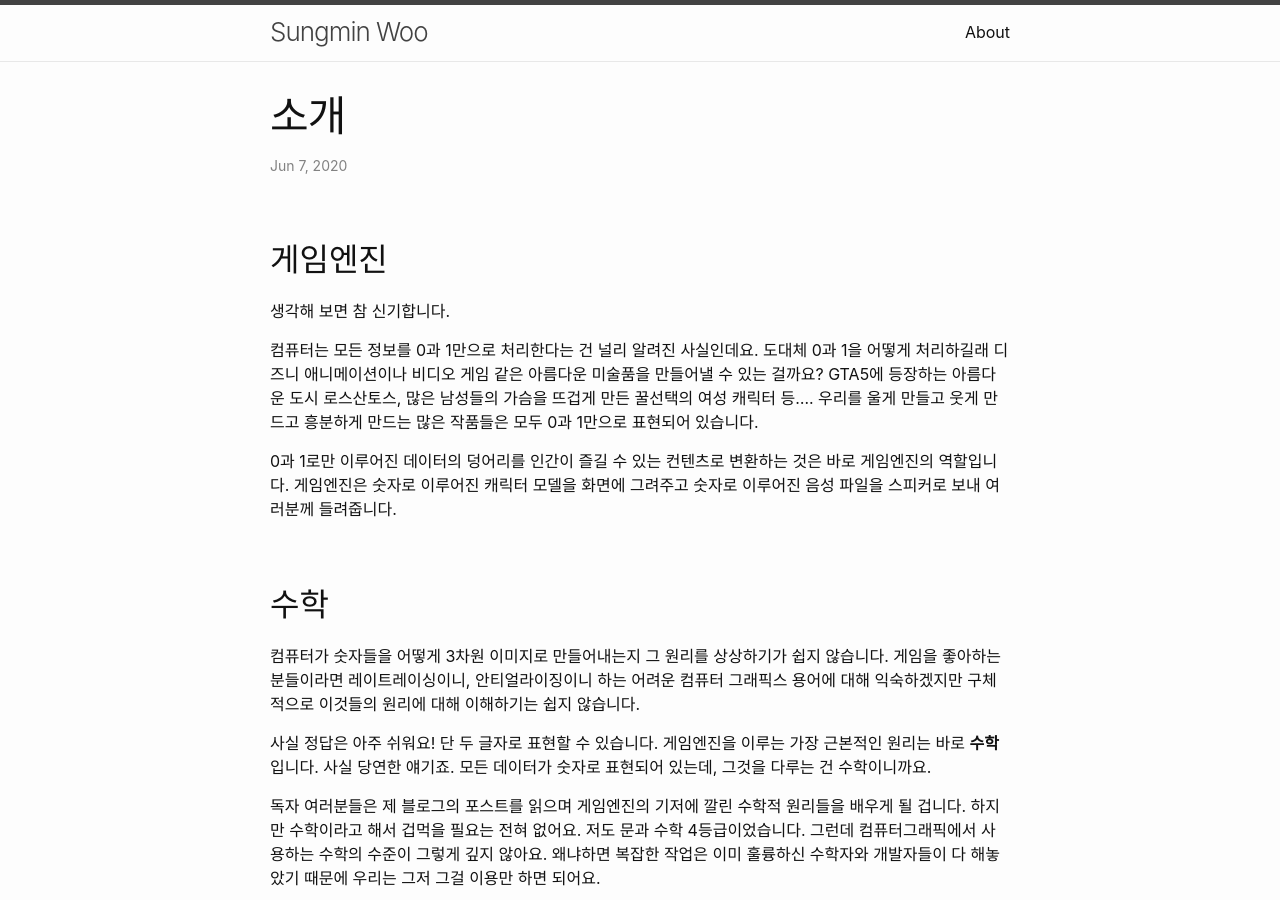
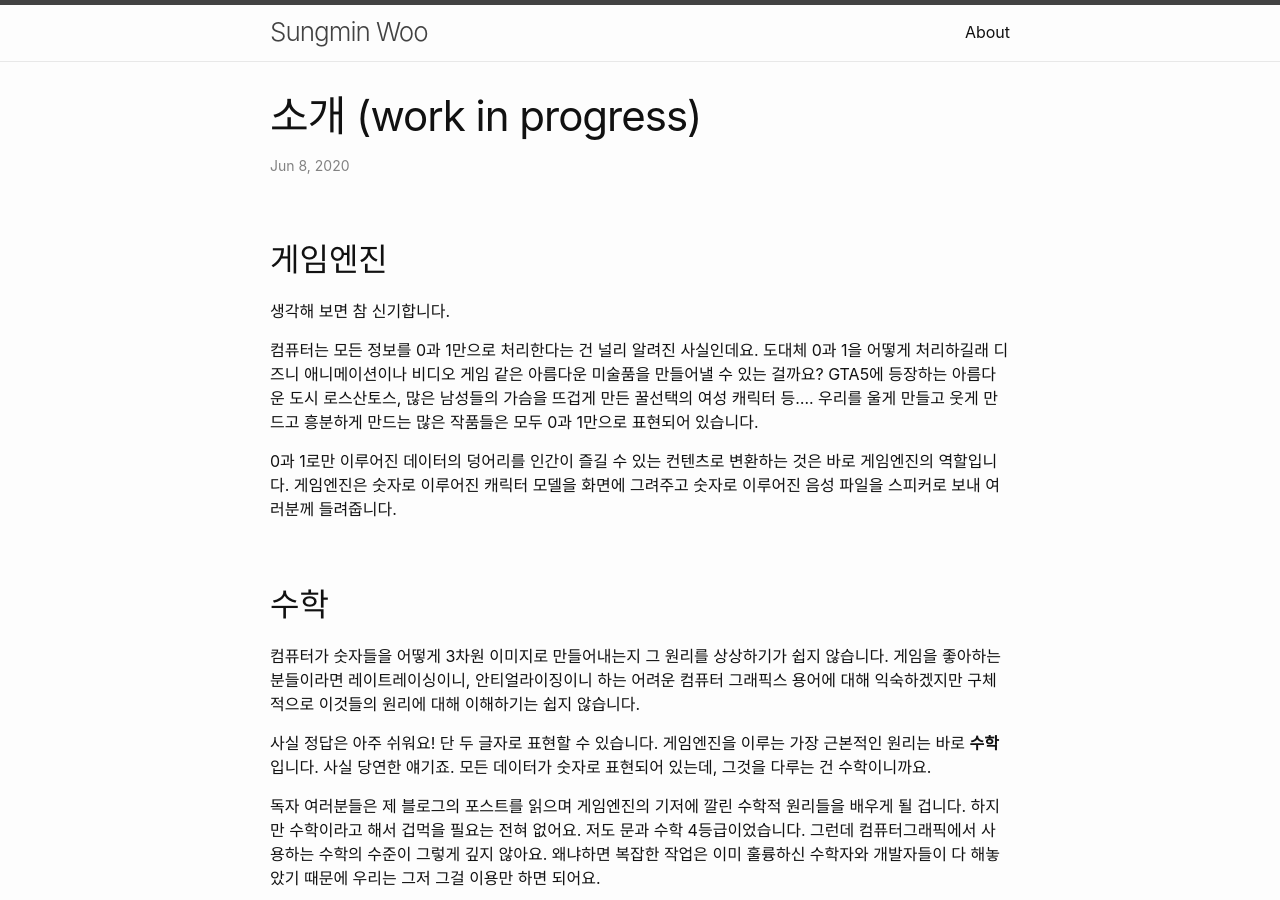
Before and after one commit to SausageTaste/SausageTaste.github.io, a Jekyll site: the page built from _posts/2020-06-08-orientation.md, in a window 1280 px wide and 900 px high. Built offline with Jekyll 4.4.1, drawn with Linux system fonts in a browser that asks for light colours; comment, search, counter and statistics services are not loaded.

Commit message:
Update 2020-06-08-orientation.md

```diff
--- a/_posts/2020-06-08-orientation.md
+++ b/_posts/2020-06-08-orientation.md
@@ -1,7 +1,7 @@
 ---
 layout: post
-title:  "소개"
-date:   2020-06-08 00:01:55 +0900
+title:  "소개 (work in progress)"
+date:   2020-06-09 00:01:55 +0900
 categories: jekyll update
 comments: true
 ---
```
